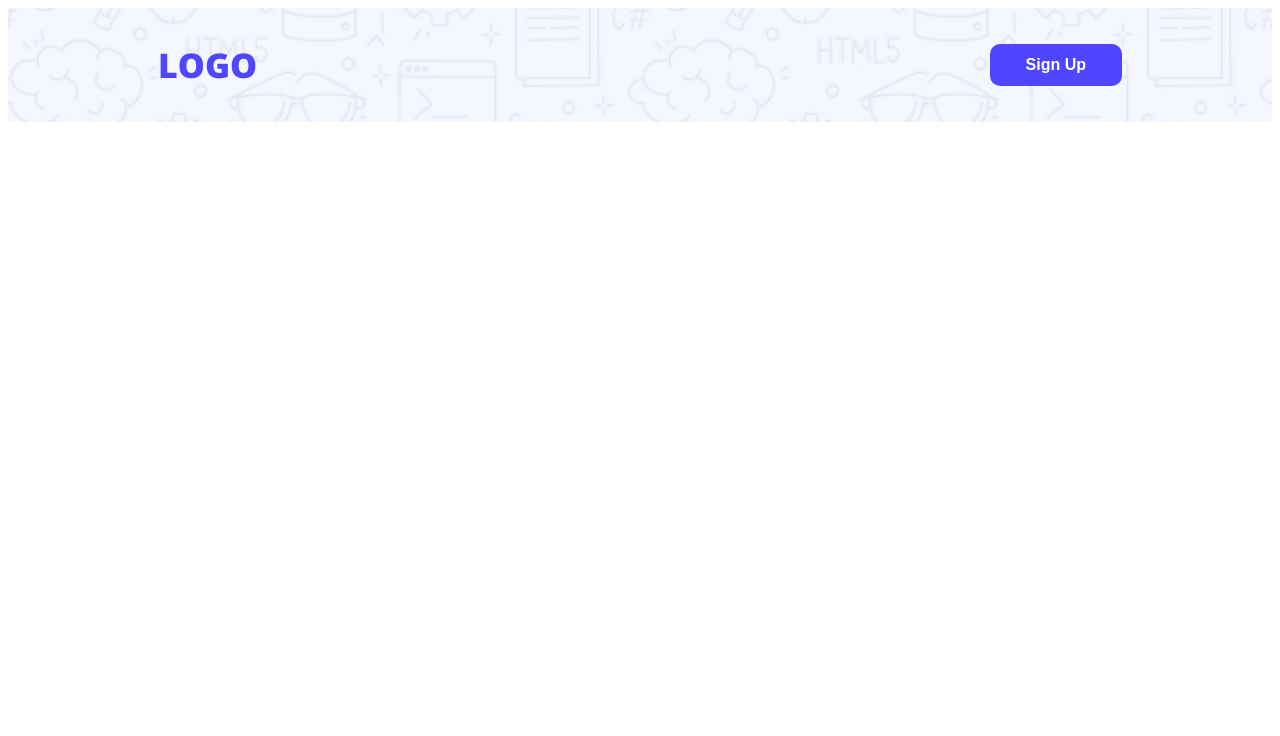
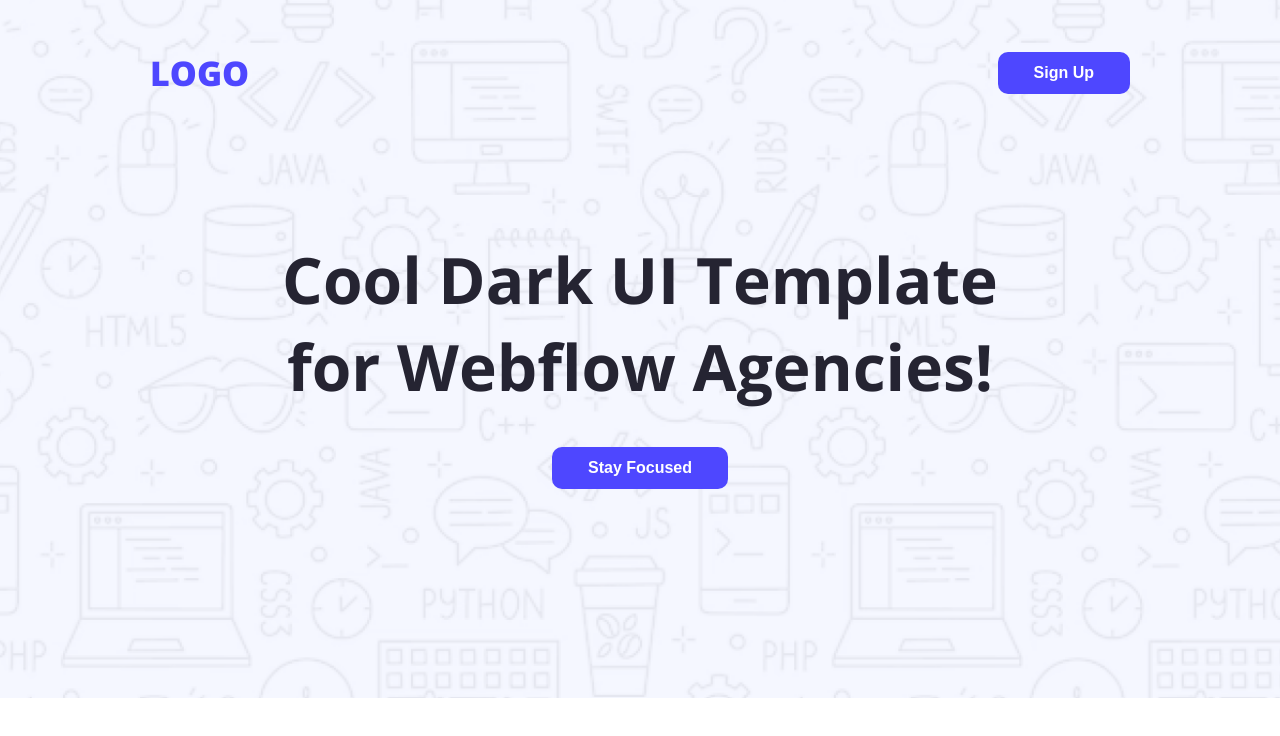
Before and after one commit to kamruzzamanrabbi/B12A01-Assignment, a plain HTML site: page index.html in a window 1280 px wide. Drawn offline with nearby package versions, Linux system fonts and the light colour scheme.

Commit message:
added banner section

```diff
--- a/index.html
+++ b/index.html
@@ -7,12 +7,19 @@
     <link rel="stylesheet" href="styles/style.css">
 </head>
 <body class="open-sans-normal">
-    <header id="hero">
+    <header>
 
     <section class="navbar">
             <h3 class="nav-title">LOGO</h3>
             <button class="btn">Sign Up</button>
     </section>
+    <section class="banner">
+        <h1 class="banner-title">Cool Dark UI Template for Webflow Agencies!</h1>
+        <div class="banner-btn">
+        <button class="btn1">Stay Focused</button>
+        </div>
+
+    </section>
     </header>
 </body>
 </html>
--- a/styles/style.css
+++ b/styles/style.css
@@ -1,17 +1,23 @@
 @import url('https://fonts.googleapis.com/css2?family=Merriweather:ital,opsz,wght@0,18..144,300..900;1,18..144,300..900&family=Open+Sans:ital,wght@0,300..800;1,300..800&family=Raleway:ital,wght@0,100..900;1,100..900&display=swap');
+
 .open-sans-normal{
   font-family: "Open Sans", sans-serif;
-  font-optical-sizing: auto;
-  font-style: normal;
-  font-variation-settings:
-    "wdth" 100;
+}
+
+*{
+    margin: 0;
+    padding: 0;
 }
 /* hero */
-#hero{
+header{
+    height: 698px;
     background-image: url(../Assets/Hero-bg.png);
+    background-repeat: no-repeat;
     background-position: center;
     background-size: cover;
+    background: rgba(78, 71, 255, 0.01),url(Hero-bg);
 }
+
 /* nav styles */
 .navbar{
     display: flex;
@@ -19,6 +25,7 @@
     justify-content: space-between;
 }
 .nav-title{
+    margin-top: 50px;
     color: rgb(78, 71, 255);
 margin-left: 150px;
 font-size: 34px;
@@ -26,6 +33,7 @@ font-weight: 900;
 }
 .btn{
     margin-right: 150px;
+    margin-top: 50px;
     font-size: 16px;
     font-weight: bold;
     color: white;
@@ -34,3 +42,30 @@ font-weight: 900;
     padding: 12px 36px 12px 36px;
     background: rgb(78, 71, 255);
 }
+/* banner section */
+.banner-title{
+    margin-left: 267.5px;
+    margin-right: 267.5px;
+    margin-top: 140px;
+    font-size: 64px;
+    font-weight: bold;
+    color: #252432;
+    text-align: center;
+}
+.banner-btn{
+    align-items: center;
+    text-align: center;
+    margin-top: 37px;
+    margin-bottom: 100px;
+}
+.btn1{
+
+    font-size: 16px;
+    font-weight: bold;
+    color: white;
+    border: none;
+    border-radius: 10px;
+    padding: 12px 36px 12px 36px;
+    background: rgb(78, 71, 255);
+
+}
```
